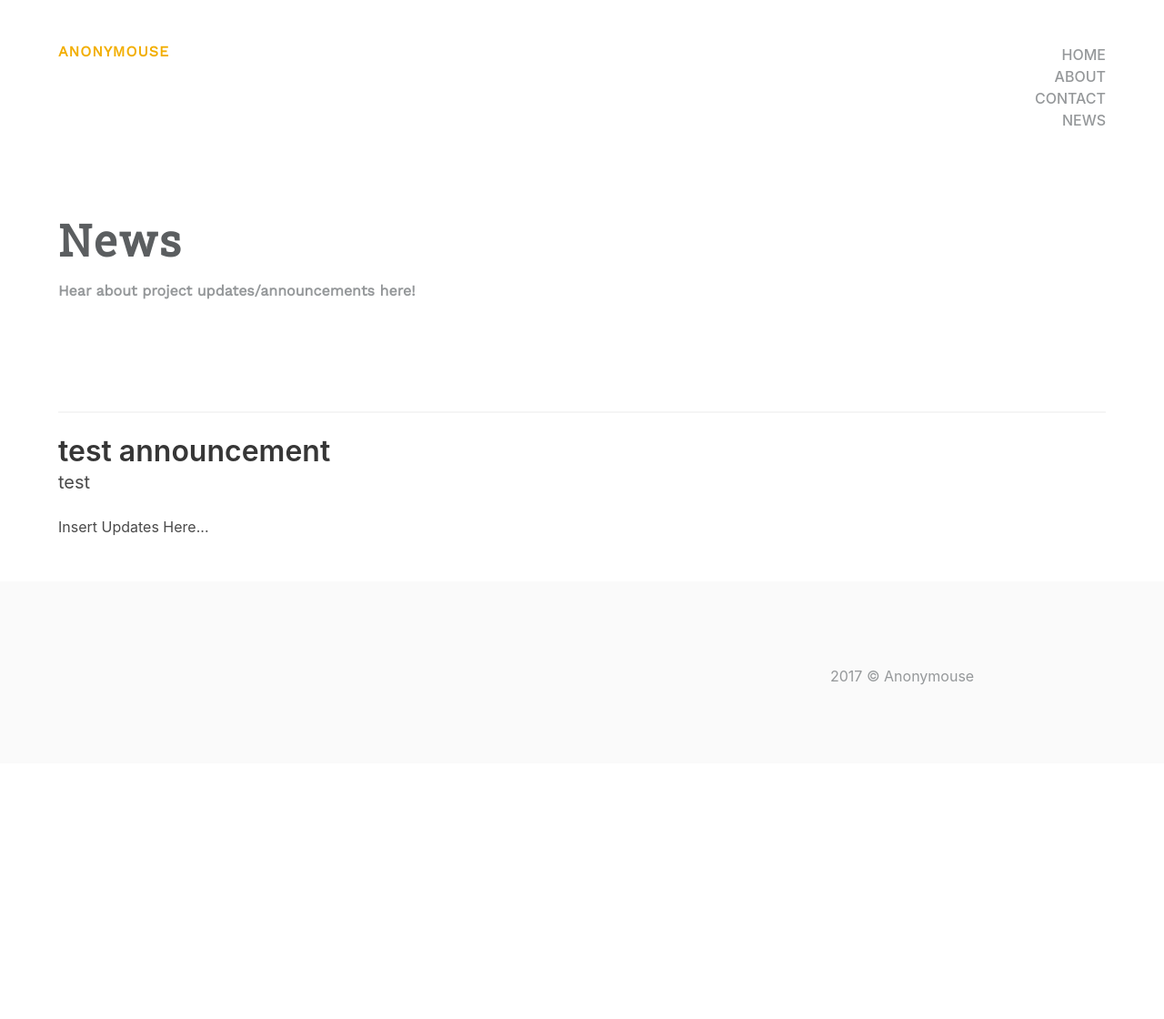
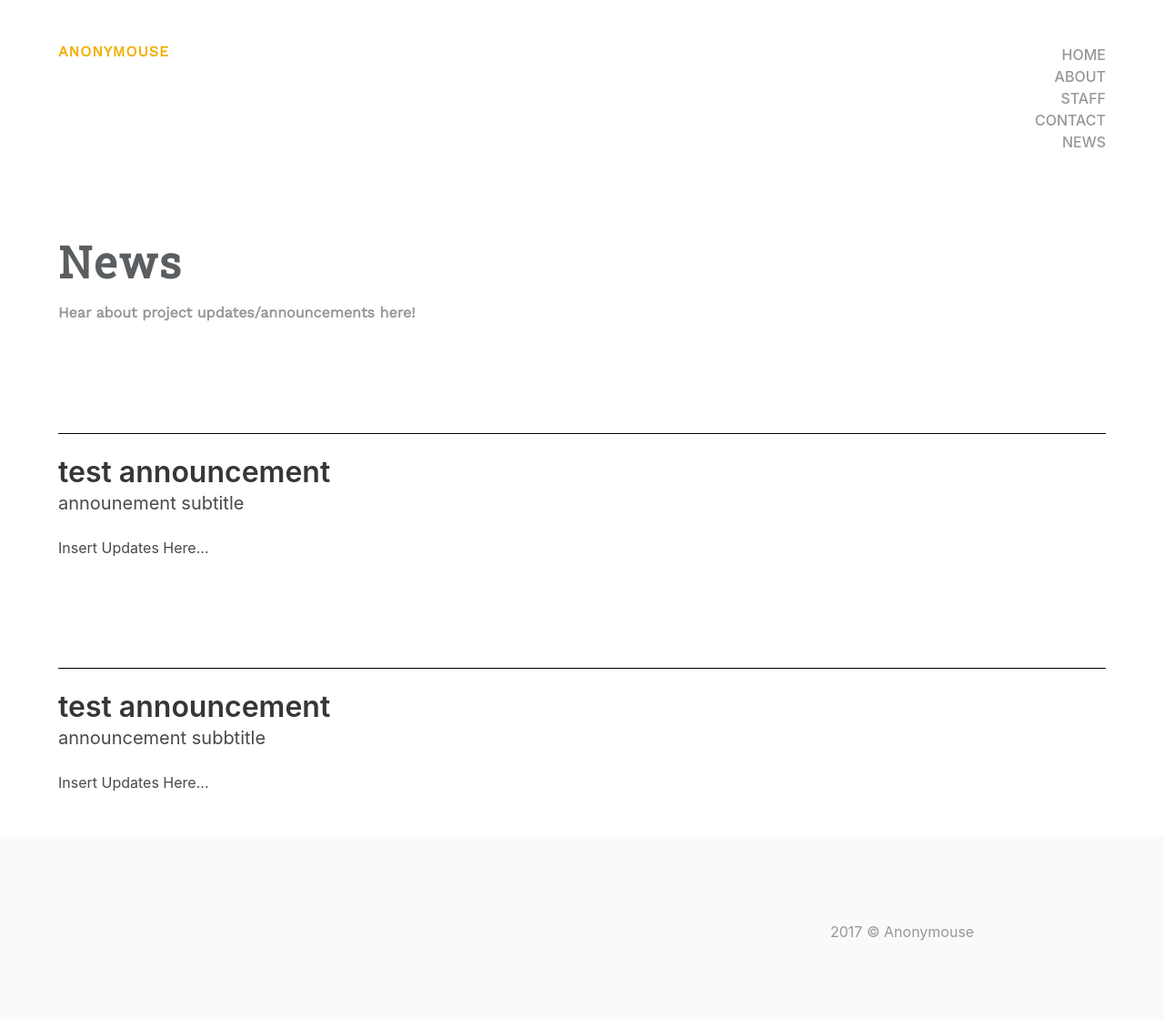
Before and after one commit to duo-yang/anonymouse-site, a Flask app: page /news/ in a window 1280 px wide. Shown: the whole page at 91% size. Before the commit the page ends 753 px from the top, so only its background shows below. Run offline with Flask 2, Linux system fonts and the light colour scheme; some libraries are stand-ins or nearby versions.

Commit message:
spruced up udpates

```diff
--- a/main.py
+++ b/main.py
@@ -13,6 +13,9 @@
 @app.route('/news/',methods=['GET'])
 def news():
 	return render_template('news.html')
+@app.route('/staff/',methods=['GET','POST'])
+def staff():
+	return render_template('staff.html')
 
 
 if __name__ == '__main__':
--- a/static/css/main.css
+++ b/static/css/main.css
@@ -185,3 +185,9 @@
     margin-bottom: 20px;
     display: block;
 }
+
+/*news CSS */
+hr{
+	height:1px;
+	background-color:black;
+}
--- a/templates/index.html
+++ b/templates/index.html
@@ -35,6 +35,7 @@
                 <ul class="is-pulled-right nav uppercase">
                     <li><a class="light-gray" href="/">home</a></li>
                     <li><a class="light-gray" href="/about/">about</a></li>
+                    <li><a class="light-gray" href="/staff/">staff</a></li>
                     <li><a class="light-gray" href="http://bit.ly/anonymouse-signup" target="_blank">contact</a></li>
                     <li><a class="light-gray" href="/news">news</a></li>
                 </ul>
--- a/templates/news.html
+++ b/templates/news.html
@@ -13,8 +13,17 @@
 	<div class = "container">
 		<hr>
 		<h1 class = "title">test announcement</h1>
-		<p class = "subtitle">test</p>
+		<p class = "subtitle">announement subtitle</p>
 		<p>Insert Updates Here...</p>
 	</div>
 </section>
+<section class="section">
+	<div class = "container">
+		<hr>
+		<h1 class = "title">test announcement</h1>
+		<p class = "subtitle">announcement subbtitle</p>
+		<p>Insert Updates Here...</p>
+	</div>
+</section>
+
 {% endblock %}
```
Also changed, not shown: templates/staff.html (added, +17 -0 lines).
